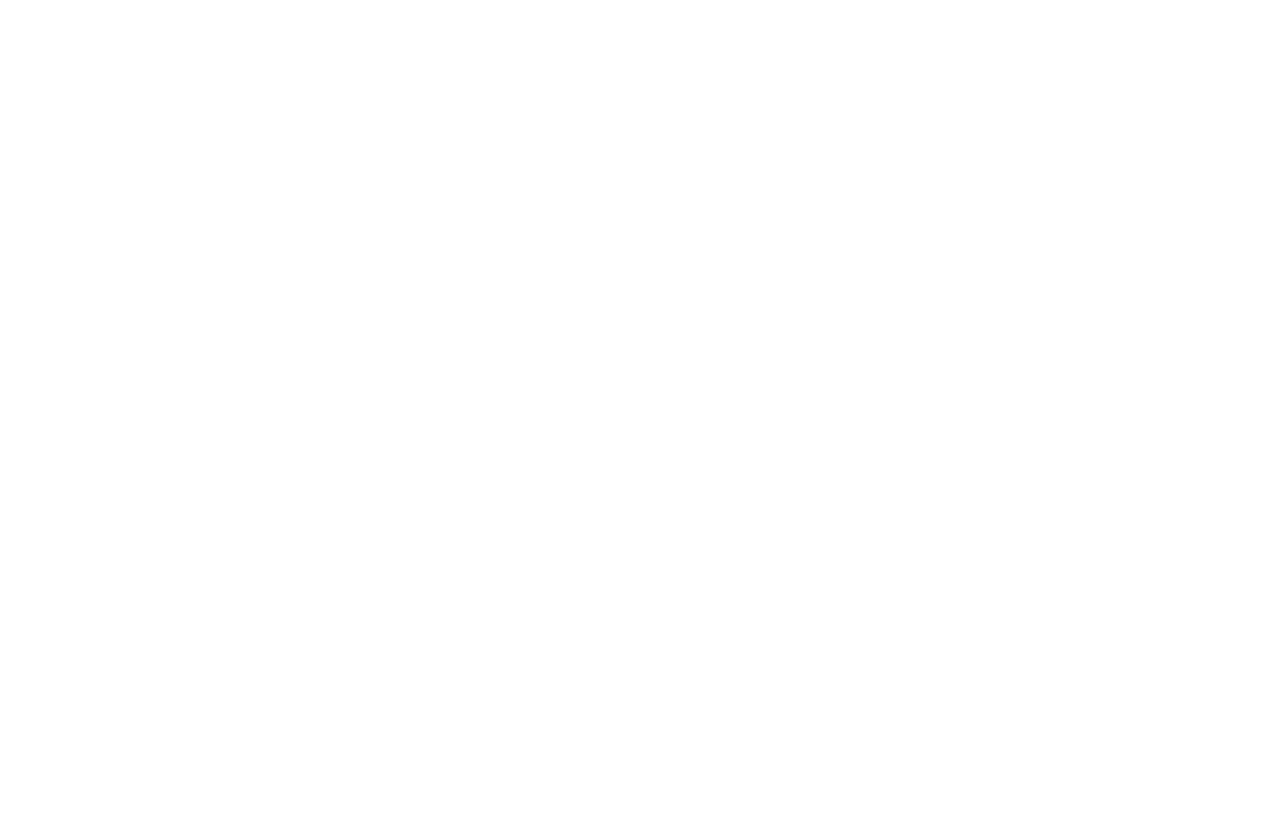
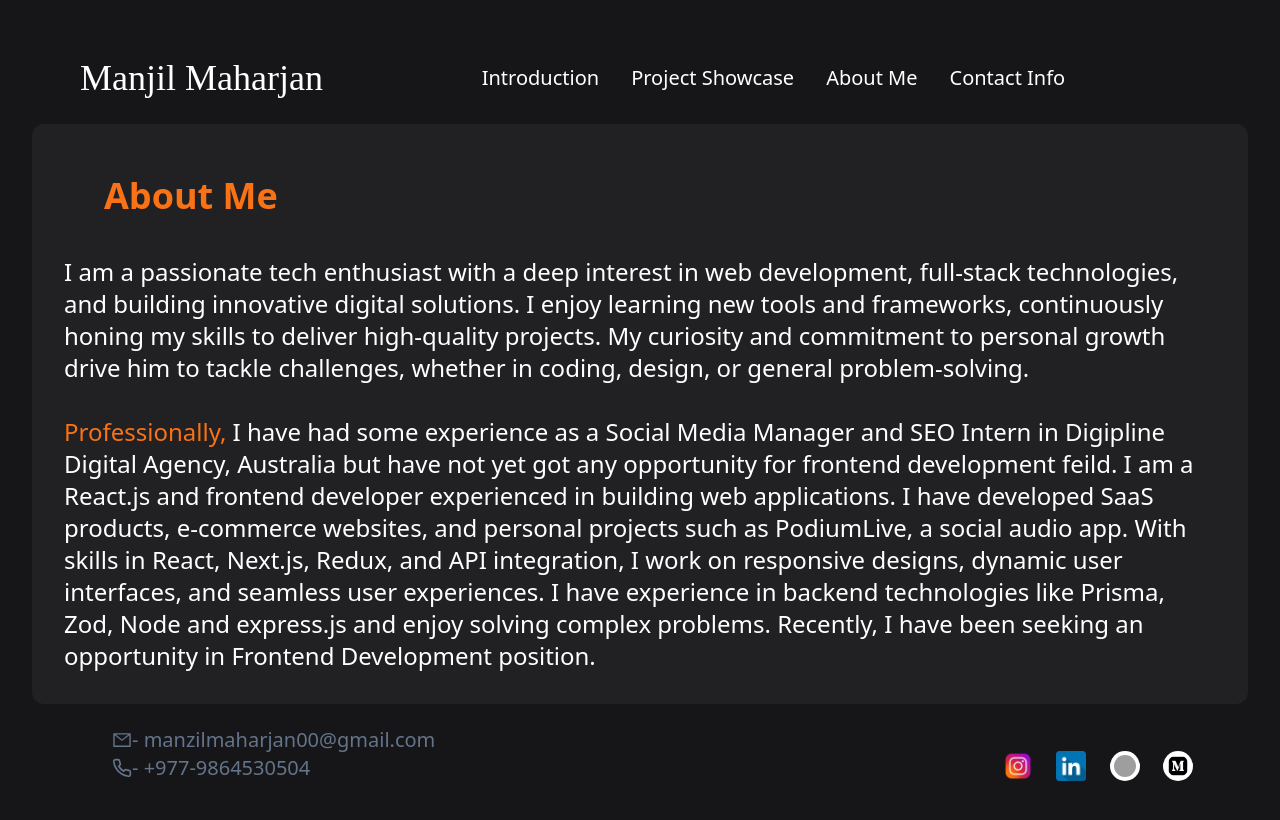
Before and after one commit to Manjil00/CODSOFT_Task-1-React-_ManjilMaharjan, a React (Create React App) app: page /Aboutme in a window 1280 px wide. Shown: the top 820 px of the page. Built offline with nearby package versions, Linux system fonts and the light colour scheme; grey boxes are pictures that could not be loaded; a web font is replaced by a local one.

Commit message:
About me

```diff
--- a/src/pages/Aboutme.jsx
+++ b/src/pages/Aboutme.jsx
@@ -1,9 +1,28 @@
 import React from 'react'
+
+//COMPONENTS
+import Nav from '../components/Nav';
+import Footer from '../components/Footer';
+
 
 const Aboutme = () => {
 return (
-    <div>
+    <div className='main-container w-full h-full bg-bgcolor md:p-8'>
+    <Nav/>
+    <div className="bodycontainer w-full h-auto ">
+        <div className="innercontainer bg-bgcolorlite rounded-xl h-auto w-full " >
+            <div className="me p-8">
+            <h1 className="title font-bold text-orange-500 text-xl md:text-4xl ml-10  md:mt-5">About Me</h1>
+            <p className='text-xs md:text-2xl mt-5 md:mt-10 text-white'>I am a passionate tech enthusiast with a deep interest in web development, full-stack technologies, and building innovative digital solutions. I enjoy learning new tools and frameworks, continuously honing my skills to deliver high-quality projects. My curiosity and commitment to personal growth drive him to tackle challenges, whether in coding, design, or general problem-solving.<br/>
+            <br/><span className='text-orange-500'>Professionally,</span> I have had some experience as a Social Media Manager and SEO Intern in Digipline Digital Agency, Australia but have not yet got any opportunity for frontend development feild. I am a React.js and frontend developer experienced in building web applications. I have developed SaaS products, e-commerce websites, and personal projects such as PodiumLive, a social audio app. With skills in React, Next.js, Redux, and API integration, I work on responsive designs, dynamic user interfaces, and seamless user experiences. I have experience in backend technologies like Prisma, Zod, Node and express.js and enjoy solving complex problems. Recently, I have been seeking an opportunity in Frontend Development position.   </p>
+            </div>
+        </div>
+        <div className="certificates bg-bgcolorlite rounded-xl h-auto w-full " >
 
+        </div>
+
+    </div>
+    <Footer/>
     </div>
 )
 }
```
